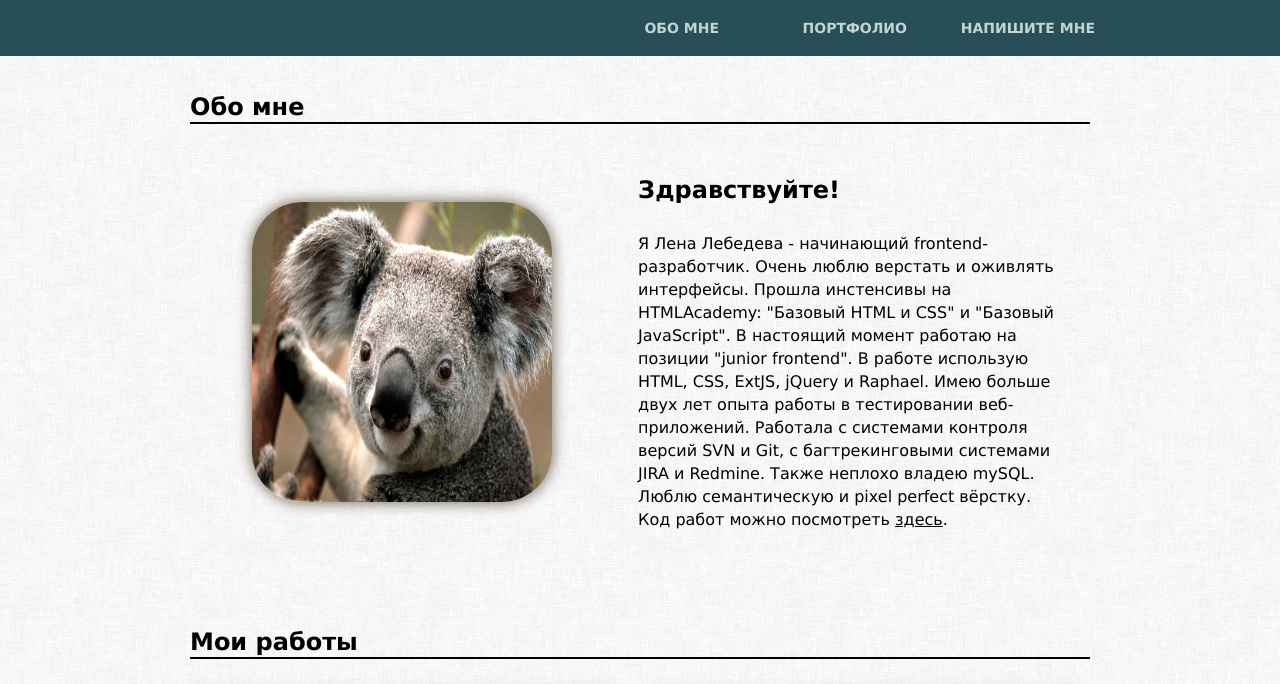
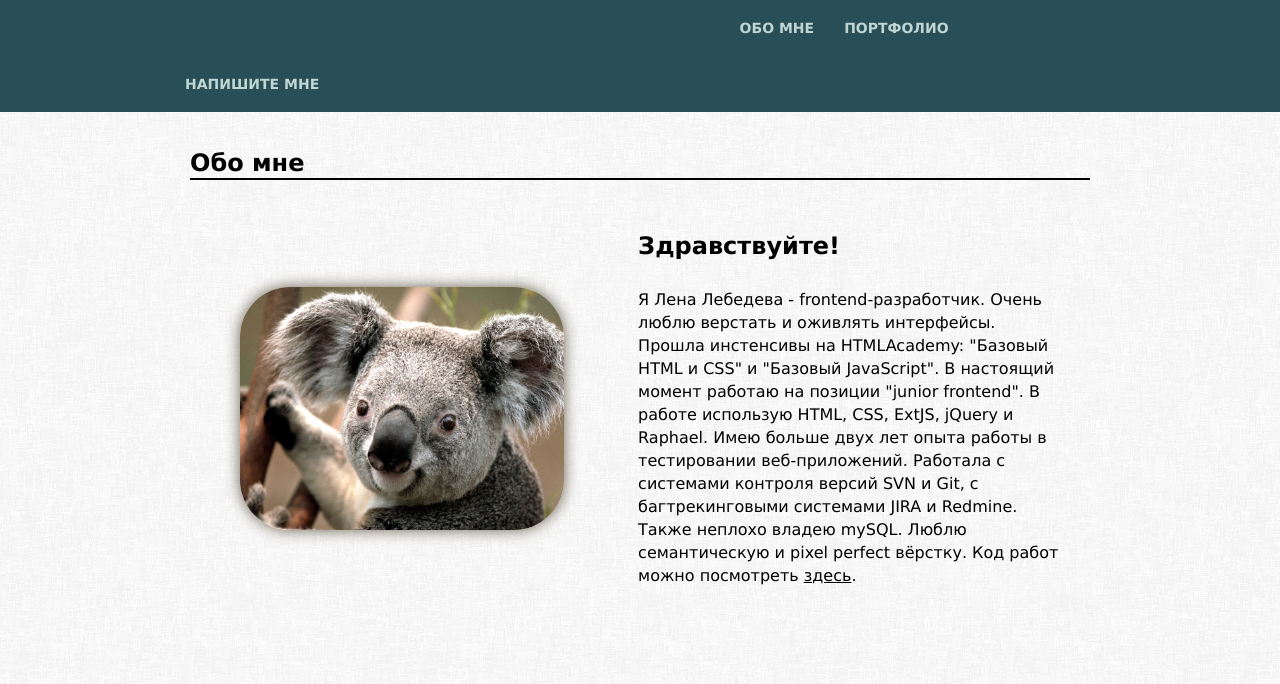
Before and after one commit to tsubasanoyume/tsubasanoyume.github.io, a plain HTML site: page index.html in a window 1280 px wide. Shown: the top 684 px of the page. Drawn offline with Linux system fonts and the light colour scheme; a web font is replaced by a local one.

Commit message:
Add files via upload

```diff
--- a/css/style.css
+++ b/css/style.css
@@ -70,12 +70,10 @@ figure {
 .navigation-list li {
     display: inline-block;
     vertical-align: top;
-    width: 20%;
-    min-height: 50px;
 }
 
 .navigation-list li:first-child {
-    margin-left: 40%;
+    margin-left: 59%;
 }
 
 .navigation-list a {
@@ -87,7 +85,7 @@ figure {
     text-transform: uppercase;
     color: #bfd6d3;
     line-height: 26px;
-    text-align: right;
+    text-align: center;
 }
 
 .navigation-list a:hover {
--- a/index.html
+++ b/index.html
@@ -29,12 +29,12 @@
 				<div class="about-me">
 					<h2 class="block-title" id="about">Обо мне</h2>
 					<figure class="about-block my-beaty-photo">
-						<img src="img/Koala.jpg" width="300" height="300" alt="My photo" />
+						<img src="img/Koala.jpg" width="324" height="243" alt="My photo" />
 					</figure>
 					<div class="about-block my-info">
 						<h2>Здравствуйте!</h2>
 						<p>
-							Я Лена Лебедева - начинающий frontend-разработчик. Очень люблю верстать и оживлять интерфейсы.
+							Я Лена Лебедева - frontend-разработчик. Очень люблю верстать и оживлять интерфейсы.
 							Прошла инстенсивы на HTMLAcademy: "Базовый HTML и CSS" и "Базовый JavaScript". В настоящий момент
 							работаю на позиции "junior frontend". В работе использую HTML, CSS, ExtJS, jQuery и Raphael.
 							Имею больше двух лет опыта работы в тестировании веб-приложений. Работала с системами контроля версий SVN и Git,
```
Also changed, not shown: Koala.jpg (added).
